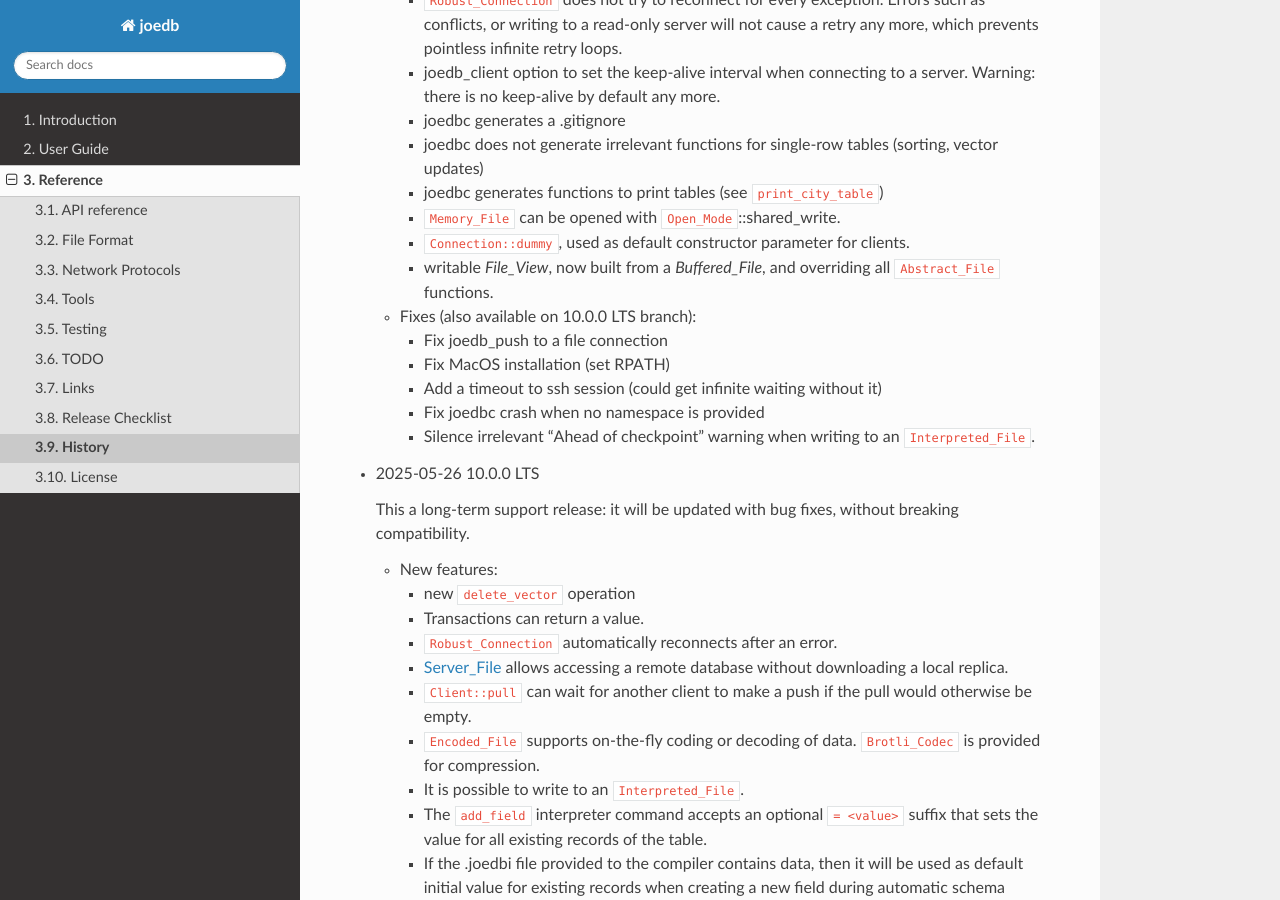
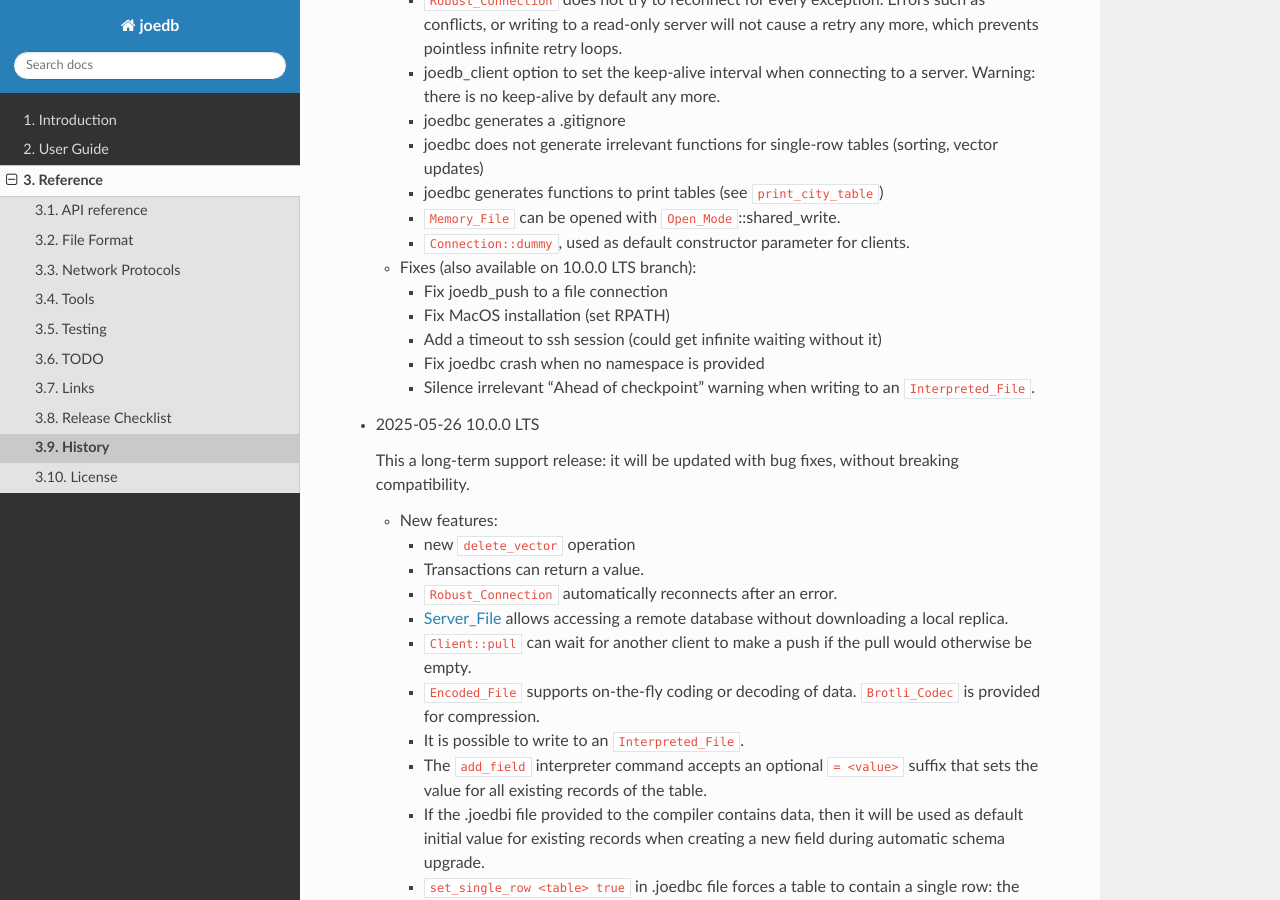
Before and after one commit to Remi-Coulom/joedb, a Sphinx documentation site: the page built from doc/source/history.rst, in a window 1280 px wide and 900 px high, scrolled down 450 px. Built offline with Sphinx 7.4.7 and the Read the Docs theme 3.1.0, drawn with Linux system fonts in a browser that asks for light colours; formulas are drawn with MathJax 3; cross-references to code outside the pages are shown as plain code.

Commit message:
doc: no more File_View

```diff
--- a/doc/source/history.rst
+++ b/doc/source/history.rst
@@ -29,8 +29,6 @@ History
     - joedbc generates functions to print tables (see :joedb:`print_city_table`)
     - :joedb:`Memory_File` can be opened with :joedb:`Open_Mode`::shared_write.
     - :joedb:`Connection::dummy`, used as default constructor parameter for clients.
-    - writable `File_View`, now built from a `Buffered_File`, and
-      overriding all :joedb:`Abstract_File` functions.
 
   - Fixes (also available on 10.0.0 LTS branch):
 
```
Also changed, not shown: 1 other file.
